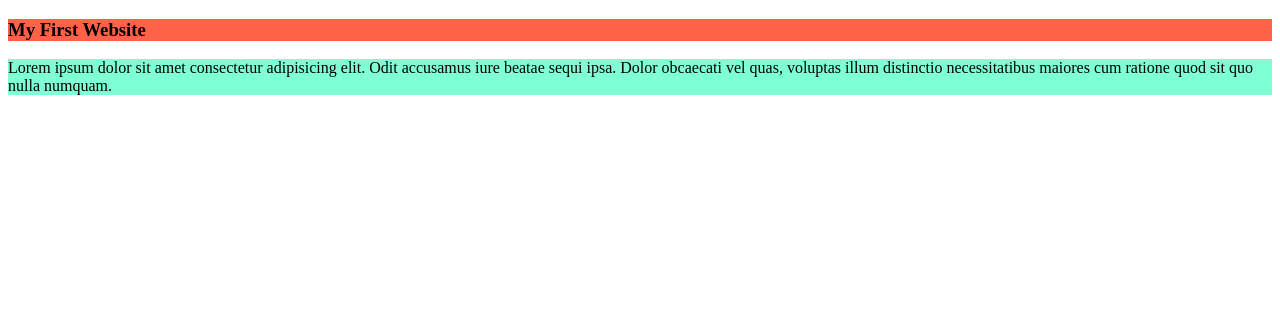
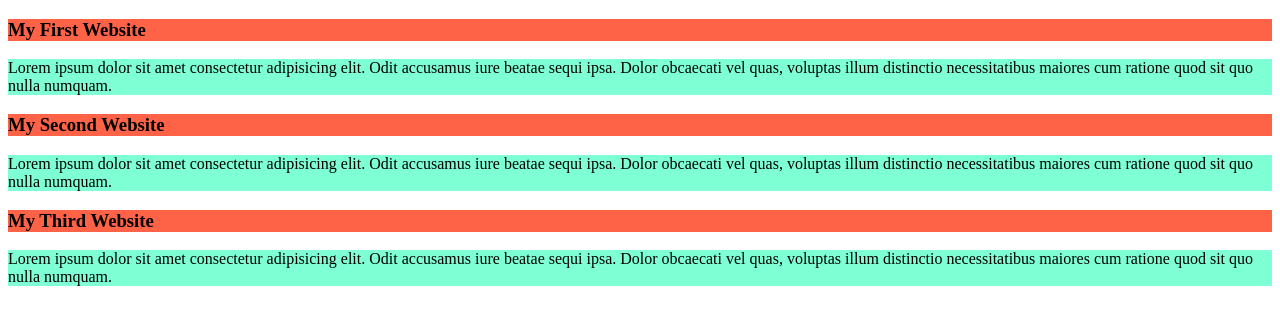
Before and after one commit to bipu266597/My-First-Git-Repo, a plain HTML site: page index.html in a window 1280 px wide. Drawn offline with Linux system fonts and the light colour scheme.

Commit message:
2nd website

```diff
--- a/index.html
+++ b/index.html
@@ -11,5 +11,13 @@
     <h3>My First Website</h3>
     <p>Lorem ipsum dolor sit amet consectetur adipisicing elit. Odit accusamus iure beatae sequi ipsa. Dolor obcaecati vel quas, voluptas illum distinctio necessitatibus maiores cum ratione quod sit quo nulla numquam.</p>
   </div>
+  <div>
+    <h3>My Second Website</h3>
+    <p>Lorem ipsum dolor sit amet consectetur adipisicing elit. Odit accusamus iure beatae sequi ipsa. Dolor obcaecati vel quas, voluptas illum distinctio necessitatibus maiores cum ratione quod sit quo nulla numquam.</p>
+  </div>
+  <div>
+    <h3>My Third Website</h3>
+    <p>Lorem ipsum dolor sit amet consectetur adipisicing elit. Odit accusamus iure beatae sequi ipsa. Dolor obcaecati vel quas, voluptas illum distinctio necessitatibus maiores cum ratione quod sit quo nulla numquam.</p>
+  </div>
 </body>
 </html>
```
